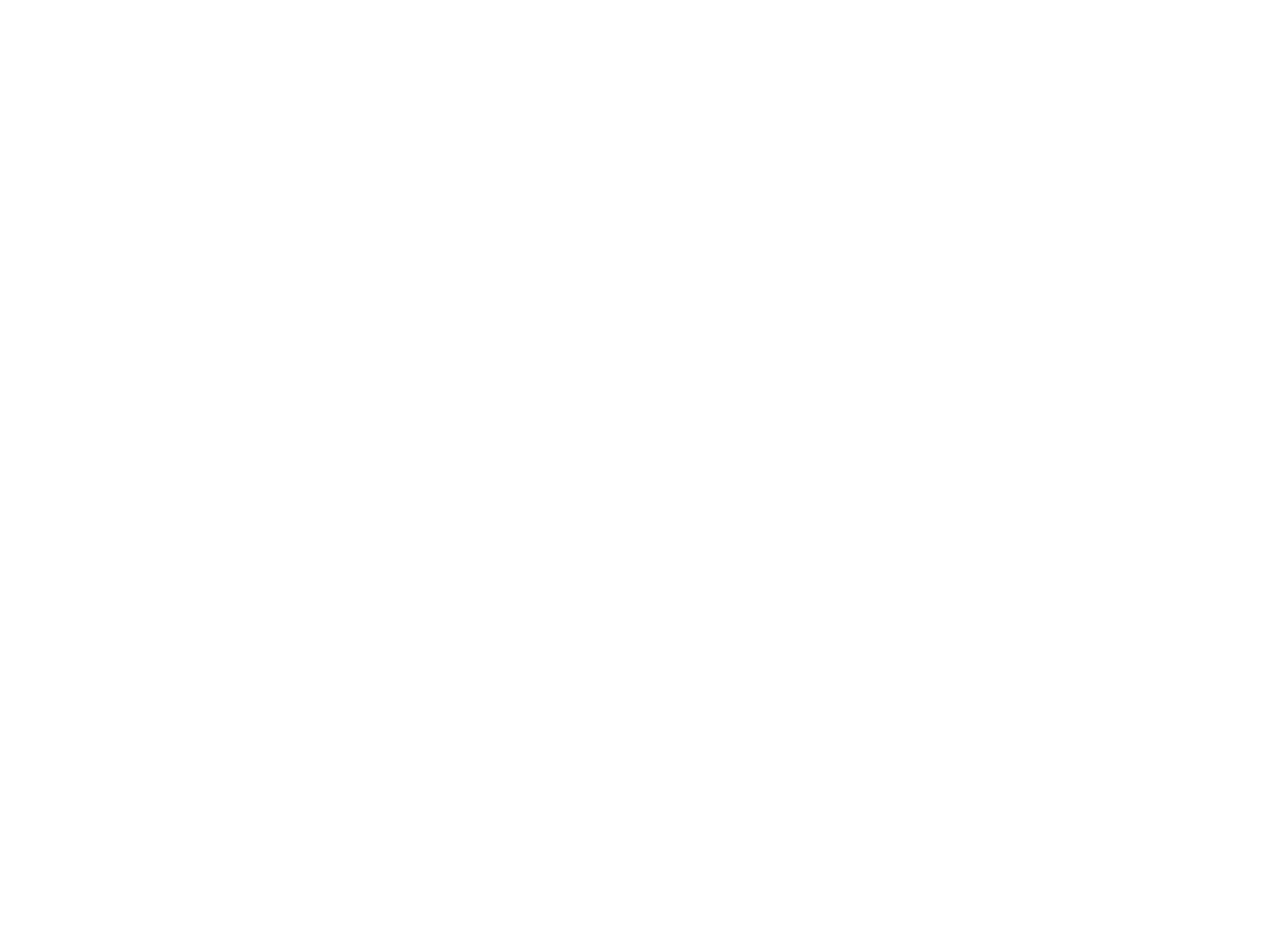
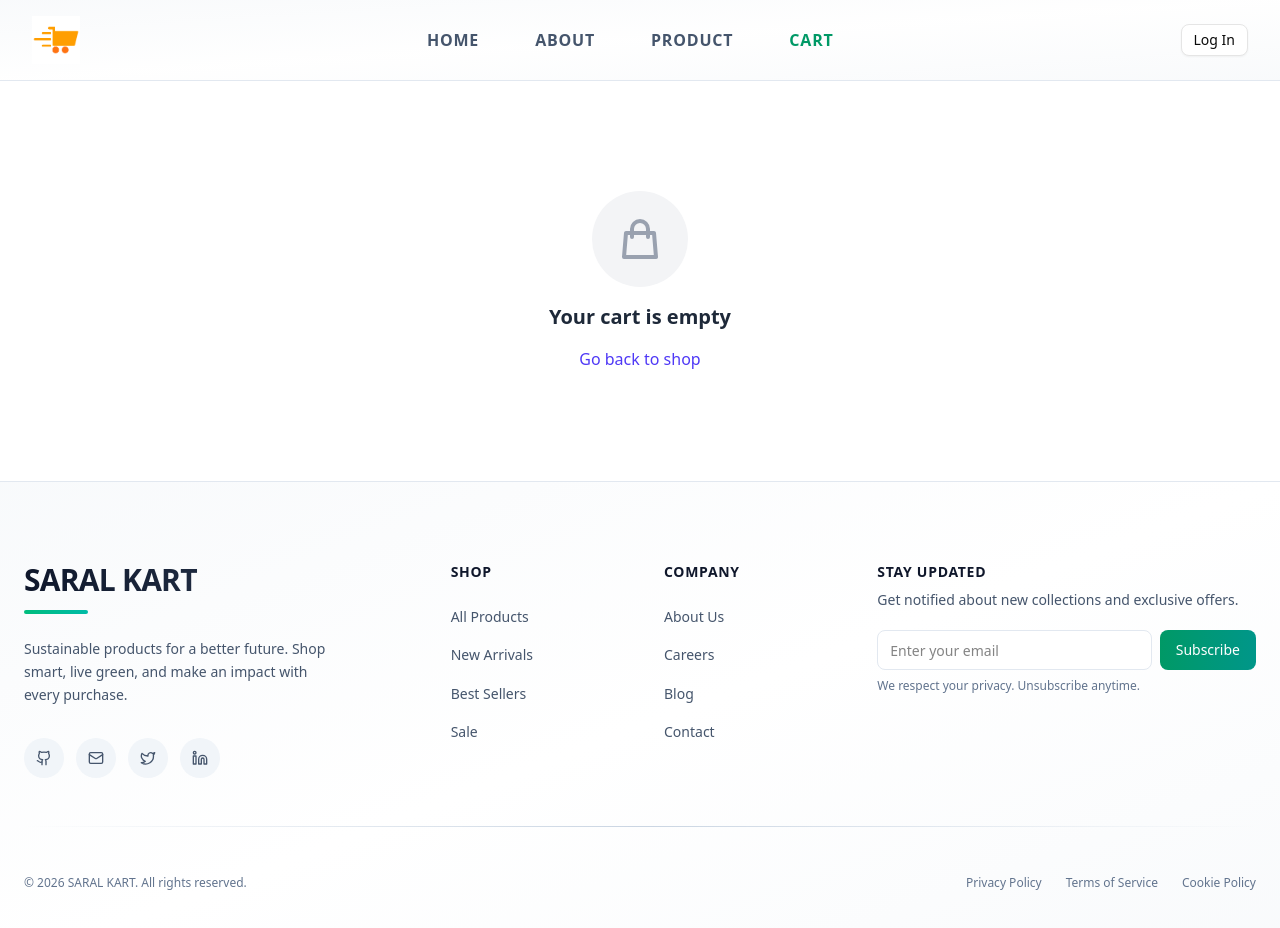
Before and after one commit to rawatsin/Saral_Kart, a React (Vite) app: page /cart in a window 1280 px wide. Before the commit this address had no page. Shown: the top 928 px of the page. Before the commit the page ends 800 px from the top, so only its background shows below. Built offline with nearby package versions, Linux system fonts and the light colour scheme.

Commit message:
core completed

```diff
--- a/src/App.jsx
+++ b/src/App.jsx
@@ -5,6 +5,7 @@ import About from "./pages/About";
 import AppLayout from "./layout/AppLayout";
 import Product from "./pages/Product";
 import SingleProduct from "./pages/SingleProduct";
+import Cart from "./pages/Cart";
 
 function App() {
   return (
@@ -14,6 +15,8 @@ function App() {
         <Route path="/about" element={<About />} />
         <Route path="/product" element={<Product />} />
         <Route path="/product/:id" element={<SingleProduct />} />
+        <Route path="/cart" element={<Cart />} />
+
 
       </Route>
     </Routes>
--- a/src/layout/AppLayout.jsx
+++ b/src/layout/AppLayout.jsx
@@ -1,22 +1,22 @@
-import React, { useEffect } from 'react'
+import React, { useEffect, useState } from 'react'
 import { Outlet, useLocation } from 'react-router-dom'
 import Header from "../components/Header"
 import Footer from '../components/Footer'
 
 const AppLayout = () => {
-  const path=useLocation();
+  const [cart,setCart]=useState([]);
+
+  const location=useLocation();
   useEffect(() => {
     window.scrollTo(0, 0);
-  }, [path]);
+  }, [location]);
   return (
     <div>
         <Header/>
-        <Outlet></Outlet>
+        <Outlet context={[cart,setCart]}></Outlet>
         <Footer/>
 
-        {/* footer
-
-        fake store API*/}
+        {/*fake store API*/}
     </div>
 
 
--- /dev/null
+++ b/src/pages/Cart.jsx
@@ -0,0 +1,121 @@
+import { useOutletContext, Link } from "react-router-dom";
+
+const Cart = () => {
+  const [cart, setCart] = useOutletContext();
+
+
+
+  // Function to remove a specific item by ID
+  const removeItem = (id) => {
+    const updatedCart = cart.filter((item) => item.id !== id);
+    setCart(updatedCart);
+  };
+  const CartShimmer = () => (
+    <div className="max-w-4xl mx-auto p-6 animate-pulse">
+      <div className="space-y-4">
+        {[1, 2, 3].map((i) => (
+          <div key={i} className="h-24 bg-gray-100 rounded-xl"></div>
+        ))}
+      </div>
+    </div>
+  );
+
+  // If cart is null or undefined while loading
+  if (!cart) return <CartShimmer />;
+
+  // Empty State
+  if (cart.length === 0) {
+    return (
+      <div className="flex flex-col items-center justify-center min-h-[50vh] text-center px-4">
+        <div className="bg-gray-100 p-6 rounded-full mb-4">
+          <svg
+            className="w-12 h-12 text-gray-400"
+            fill="none"
+            stroke="currentColor"
+            viewBox="0 0 24 24"
+          >
+            <path
+              strokeLinecap="round"
+              strokeLinejoin="round"
+              strokeWidth="2"
+              d="M16 11V7a4 4 0 00-8 0v4M5 9h14l1 12H4L5 9z"
+            />
+          </svg>
+        </div>
+        <h2 className="text-xl font-bold text-gray-800">Your cart is empty</h2>
+        <Link
+          to="/"
+          className="mt-4 text-indigo-600 font-medium hover:underline"
+        >
+          Go back to shop
+        </Link>
+      </div>
+    );
+  }
+
+  return (
+    <div className="max-w-4xl mx-auto py-10 px-6">
+      <div className="flex justify-between items-center mb-8 border-b pb-4">
+        <h1 className="text-2xl font-bold text-gray-900">Items in your cart</h1>
+        <span className="text-gray-500 font-medium">
+          {cart.length} Products
+        </span>
+      </div>
+
+      <div className="space-y-4">
+        {cart.map((item) => (
+          <div
+            key={item.id}
+            className="flex items-center gap-6 bg-white p-4 rounded-2xl border border-gray-100 shadow-sm transition-hover hover:shadow-md"
+          >
+            {/* Product Image */}
+            <div className="w-20 h-20 shrink-0 bg-gray-50 rounded-lg p-2">
+              <img
+                src={item.image}
+                alt={item.title}
+                className="w-full h-full object-contain"
+              />
+            </div>
+
+            {/* Product Details */}
+            <div className="flex-1 min-w-0">
+              <h3 className="text-sm font-semibold text-gray-900 truncate">
+                {item.title}
+              </h3>
+              <p className="text-xs text-gray-500 mt-1 capitalize">
+                {item.category}
+              </p>
+              <p className="text-sm font-bold text-indigo-600 mt-2">
+                ${item.price}
+              </p>
+            </div>
+
+            {/* Remove Action */}
+            <button
+              onClick={() => removeItem(item.id)}
+              className="group flex items-center gap-2 px-3 py-2 text-sm font-medium text-red-500 hover:bg-red-50 rounded-lg transition-colors"
+            >
+              <svg
+                xmlns="http://www.w3.org/2000/svg"
+                className="h-5 w-5"
+                fill="none"
+                viewBox="0 0 24 24"
+                stroke="currentColor"
+              >
+                <path
+                  strokeLinecap="round"
+                  strokeLinejoin="round"
+                  strokeWidth={2}
+                  d="M19 7l-.867 12.142A2 2 0 0116.138 21H7.862a2 2 0 01-1.995-1.858L5 7m5 4v6m4-6v6m1-10V4a1 1 0 00-1-1h-4a1 1 0 00-1 1v3M4 7h16"
+                />
+              </svg>
+              <span className="hidden sm:inline">Remove</span>
+            </button>
+          </div>
+        ))}
+      </div>
+    </div>
+  );
+};
+
+export default Cart;
--- a/src/pages/Product.jsx
+++ b/src/pages/Product.jsx
@@ -1,6 +1,6 @@
 import React, { useEffect, useState } from "react";
 import { Star } from "lucide-react";
-import { Link } from "react-router-dom";
+import { Link, useOutletContext } from "react-router-dom";
 
 // --- Shimmer Component ---
 const ProductSkeleton = () => (
@@ -25,8 +25,12 @@ const ProductSkeleton = () => (
 );
 
 const Product = () => {
+  const [cart, setCart] = useOutletContext();
   const [products, setProducts] = useState([]);
   const [loading, setLoading] = useState(true);
+  const handleAddtoCart = () => {
+
+  };
 
   useEffect(() => {
     fetch("https://fakestoreapi.com/products")
@@ -118,6 +122,14 @@ const Product = () => {
                                 View Details →
                               </span>
                             </div>
+                            <span>
+                              <button
+                                onClick={handleAddtoCart}
+                                className="cursor-pointer"
+                              >
+                                Add to cart
+                              </button>
+                            </span>
                           </div>
                         </div>
                       </article>
--- a/src/pages/SingleProduct.jsx
+++ b/src/pages/SingleProduct.jsx
@@ -1,6 +1,16 @@
 import React, { useEffect, useState } from "react";
-import { ShoppingCart, Heart, Star, Truck, Shield, RefreshCw, Check, Minus, Plus } from "lucide-react";
-import { useParams } from "react-router-dom";
+import {
+  ShoppingCart,
+  Heart,
+  Star,
+  Truck,
+  Shield,
+  RefreshCw,
+  Check,
+  Minus,
+  Plus,
+} from "lucide-react";
+import { useOutletContext, useParams } from "react-router-dom";
 
 const SingleProductSkeleton = () => (
   <div className="mx-auto max-w-6xl px-6 py-6 animate-pulse">
@@ -17,6 +27,7 @@ const SingleProductSkeleton = () => (
 );
 
 const SingleProduct = () => {
+  const[cart,setCart]=useOutletContext()
   const { id } = useParams();
   const [data, setData] = useState(null);
   const [loading, setLoading] = useState(true);
@@ -32,13 +43,30 @@ const SingleProduct = () => {
       });
   }, [id]);
 
-  if (loading) return <main className="min-h-screen bg-white dark:bg-slate-950"><SingleProductSkeleton /></main>;
+  const handleAddtoCart =()=>{
+    setCart(prev=>{
+      const axes=prev.some(item=>item.id==data.id)
+      if(axes) return prev
+      return [...prev,data]
+  })
+    // setCart(prev=>[...prev,data])
+    // console.log(cart)
+
+  }
+
+  if (loading)
+    return (
+      <main className="min-h-screen bg-white dark:bg-slate-950">
+        <SingleProductSkeleton />
+      </main>
+    );
+
+
 
   return (
     <main className="min-h-screen bg-slate-50/50 dark:bg-slate-950">
       <div className="mx-auto max-w-6xl px-6 py-4 lg:py-8">
         <div className="grid gap-8 lg:grid-cols-2 items-start">
-
           {/* Left: Product Image */}
           <div className="relative overflow-hidden rounded-xl bg-white dark:bg-slate-900 border border-slate-200 dark:border-slate-800 p-8 shadow-sm">
             <div className="aspect-4/3 flex items-center justify-center">
@@ -60,7 +88,9 @@ const SingleProduct = () => {
               <div className="flex items-center gap-1">
                 <Star className="h-3.5 w-3.5 fill-yellow-400 text-yellow-400" />
                 <span className="text-sm font-medium">{data.rating?.rate}</span>
-                <span className="text-xs text-slate-400">({data.rating?.count})</span>
+                <span className="text-xs text-slate-400">
+                  ({data.rating?.count})
+                </span>
               </div>
             </div>
 
@@ -70,13 +100,19 @@ const SingleProduct = () => {
                 {data.title}
               </h1>
               <div className="mt-2 flex items-center gap-3">
-                <span className="text-3xl font-bold text-slate-900 dark:text-white">₹{(data.price * 80).toLocaleString("en-IN")}</span>
-                <span className="text-sm text-slate-400 line-through">₹{(data.price * 90).toLocaleString("en-IN")}</span>
-                <span className="text-[11px] font-bold text-red-500 bg-red-50 dark:bg-red-950 px-1.5 py-0.5 rounded">-30%</span>
+                <span className="text-3xl font-bold text-slate-900 dark:text-white">
+                  ₹{(data.price * 80).toLocaleString("en-IN")}
+                </span>
+                <span className="text-sm text-slate-400 line-through">
+                  ₹{(data.price * 90).toLocaleString("en-IN")}
+                </span>
+                <span className="text-[11px] font-bold text-red-500 bg-red-50 dark:bg-red-950 px-1.5 py-0.5 rounded">
+                  -30%
+                </span>
               </div>
             </div>
 
-            {/* Full Description - Header removed to save space */}
+            {/* Full Description */}
             <p className="text-sm leading-relaxed text-slate-600 dark:text-slate-400">
               {data.description}
             </p>
@@ -90,7 +126,9 @@ const SingleProduct = () => {
                 >
                   <Minus className="h-4 w-4" />
                 </button>
-                <span className="w-8 text-center text-sm font-semibold">{quantity}</span>
+                <span className="w-8 text-center text-sm font-semibold">
+                  {quantity}
+                </span>
                 <button
                   onClick={() => setQuantity(quantity + 1)}
                   className="p-2.5 hover:text-emerald-500 transition-colors"
@@ -99,7 +137,9 @@ const SingleProduct = () => {
                 </button>
               </div>
 
-              <button className="flex-1 flex items-center justify-center gap-2 bg-slate-900 dark:bg-emerald-600 text-white h-11 px-6 rounded-lg font-medium hover:opacity-90 transition-all">
+              <button onClick={handleAddtoCart}
+                className="cursor-pointer flex-1 flex items-center justify-center gap-2 bg-slate-900 dark:bg-emerald-600 text-white h-11 px-6 rounded-lg font-medium hover:opacity-90 transition-all"
+              >
                 <ShoppingCart className="h-4 w-4" />
                 Add to Cart
               </button>
@@ -112,14 +152,16 @@ const SingleProduct = () => {
             {/* Trust Badges: Grid Layout */}
             <div className="grid grid-cols-2 gap-y-3 gap-x-8 pt-6 border-t border-slate-100 dark:border-slate-800">
               {[
-                { Icon: Truck, text: 'Free Delivery' },
-                { Icon: Shield, text: '2Yr Warranty' },
-                { Icon: RefreshCw, text: '30-Day Return' },
-                { Icon: Check, text: 'Verified' }
+                { Icon: Truck, text: "Free Delivery" },
+                { Icon: Shield, text: "2Yr Warranty" },
+                { Icon: RefreshCw, text: "30-Day Return" },
+                { Icon: Check, text: "Verified" },
               ].map(({ Icon, text }, index) => (
                 <div key={index} className="flex items-center gap-2">
                   <Icon className="h-4 w-4 text-emerald-500" />
-                  <span className="text-xs text-slate-500 dark:text-slate-400 font-medium">{text}</span>
+                  <span className="text-xs text-slate-500 dark:text-slate-400 font-medium">
+                    {text}
+                  </span>
                 </div>
               ))}
             </div>
--- a/vite.config.js
+++ b/vite.config.js
@@ -11,4 +11,7 @@ export default defineConfig({
       "@": path.resolve(__dirname, "./src"),
     },
   },
+  server:{
+    port:3000
+  },
 })
```
